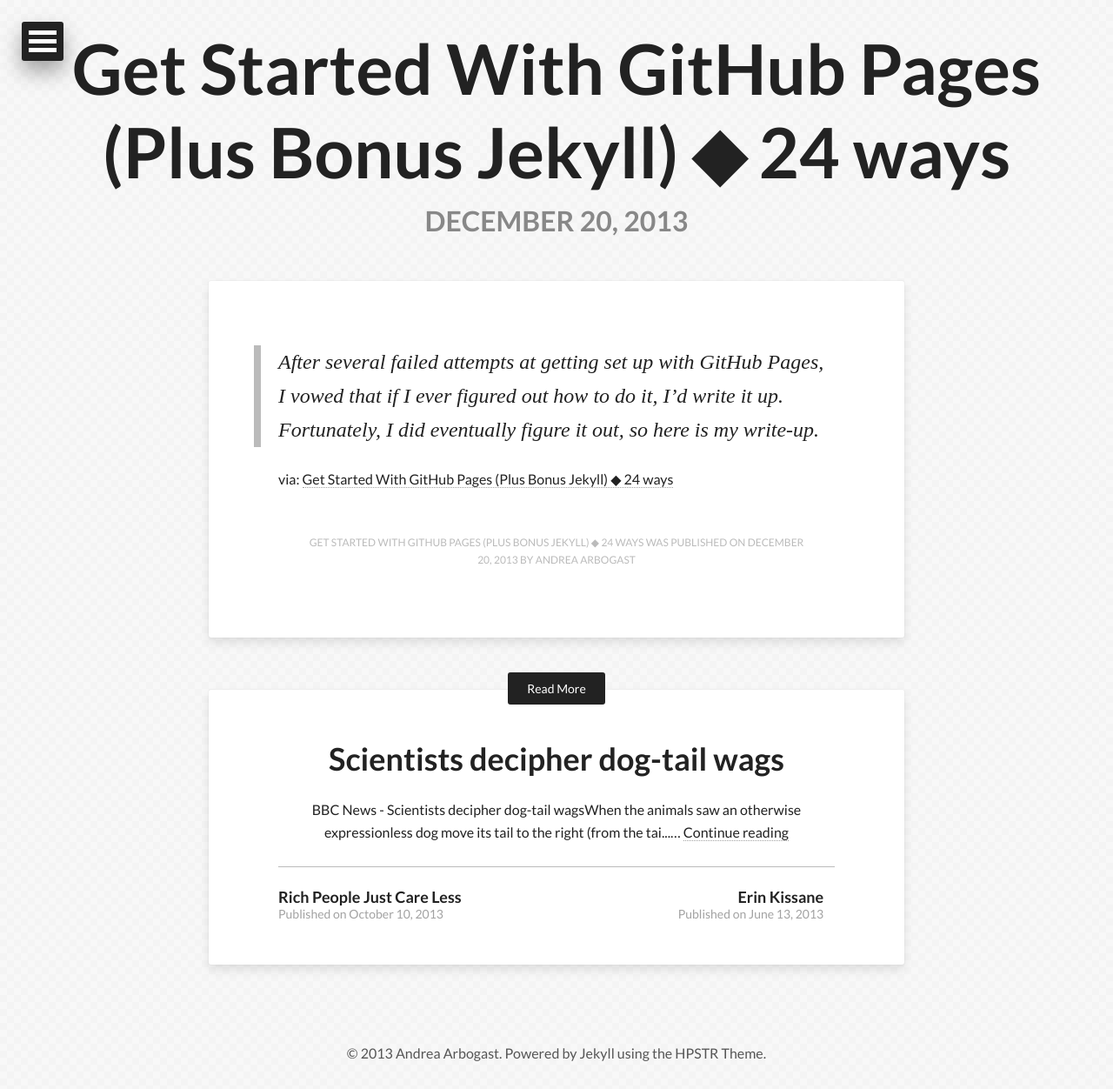
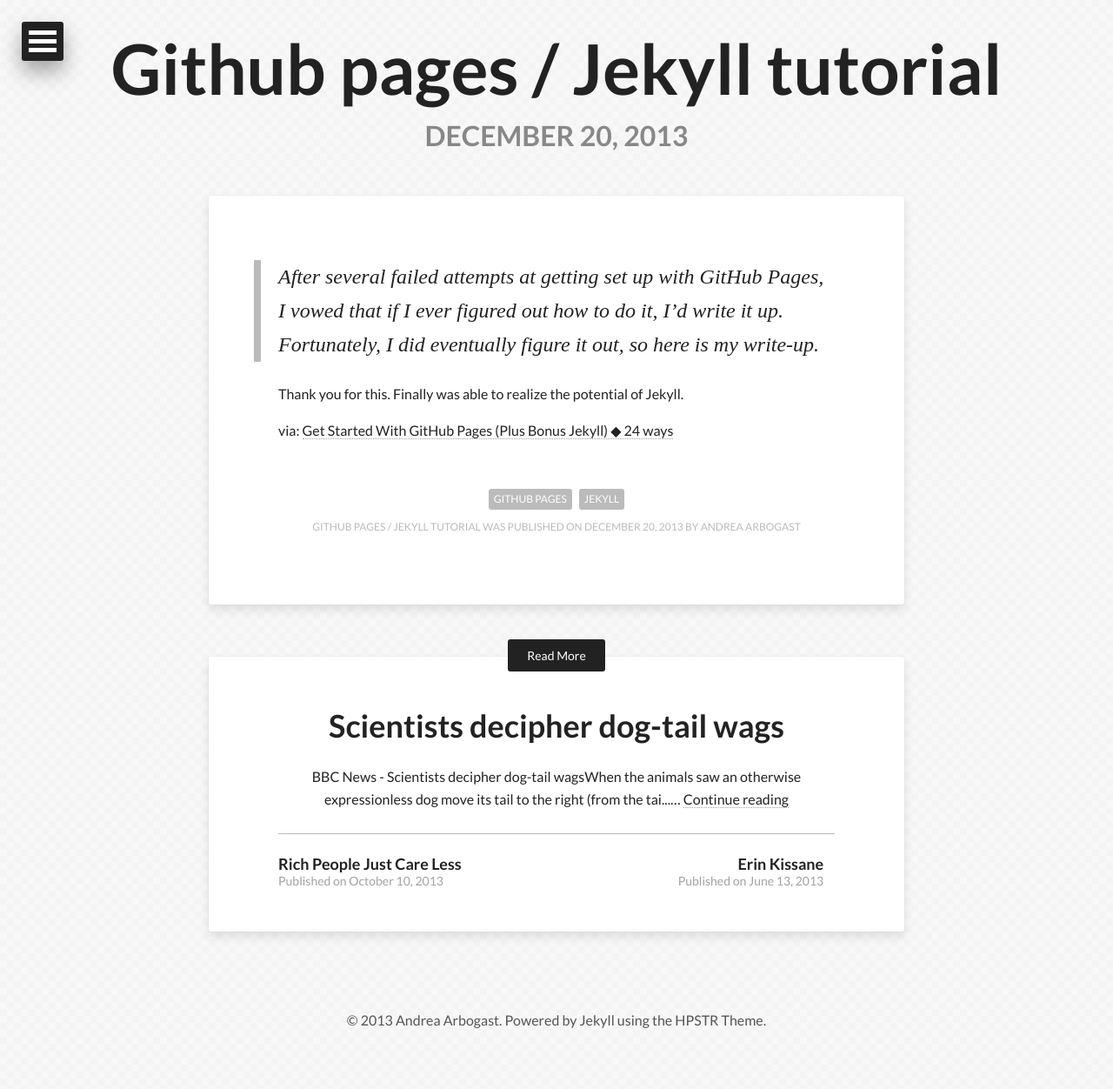
Before and after one commit to interllectual/blog, a Jekyll site: the page built from _posts/2013-12-20-Get-Started-With-GitHub-Pages-(Plus-Bonus-Jekyll)-◆-24-ways.md, in a window 1280 px wide. Shown: the whole page at 87% size. Built offline with Jekyll 4.4.1, drawn with Linux system fonts in a browser that asks for light colours; nearby versions of some CDN libraries; after the commit the page ends 1214 px from its top, so only the background shows below that.

Commit message:
article edit

```diff
--- a/_posts/2013-12-20-Get-Started-With-GitHub-Pages-(Plus-Bonus-Jekyll)-◆-24-ways.md
+++ b/_posts/2013-12-20-Get-Started-With-GitHub-Pages-(Plus-Bonus-Jekyll)-◆-24-ways.md
@@ -1,8 +1,11 @@
 ---
 layout: post
-title: Get Started With GitHub Pages (Plus Bonus Jekyll) ◆ 24 ways
+title: Github pages / Jekyll tutorial
+tags: [github pages, jekyll]
 ---
 
 >After several failed attempts at getting set up with GitHub Pages, I vowed that if I ever figured out how to do it, I’d write it up. Fortunately, I did eventually figure it out, so here is my write-up.
 
+Thank you for this. Finally was able to realize the potential of Jekyll.
+
 via: [Get Started With GitHub Pages (Plus Bonus Jekyll) ◆ 24 ways](http://24ways.org/2013/get-started-with-github-pages/)
```
